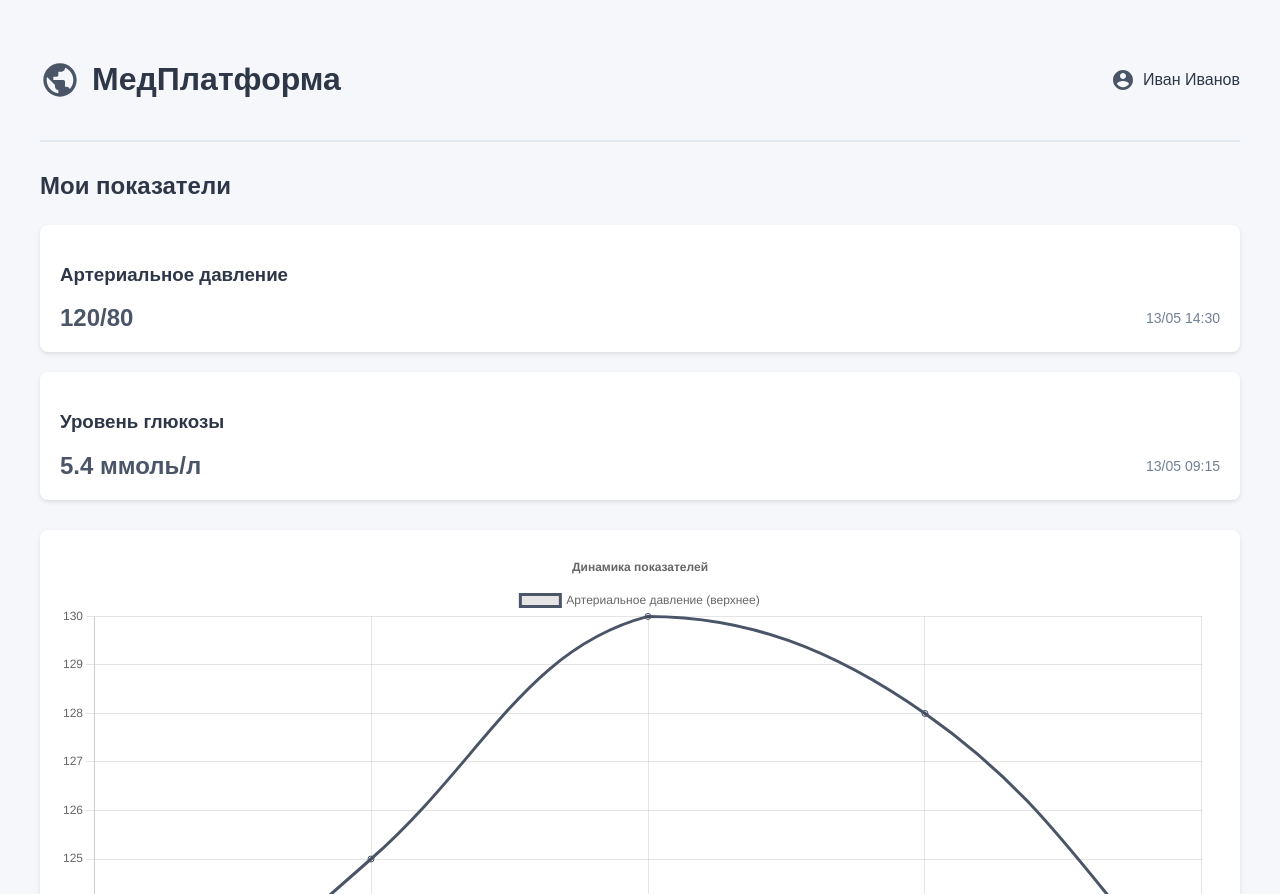
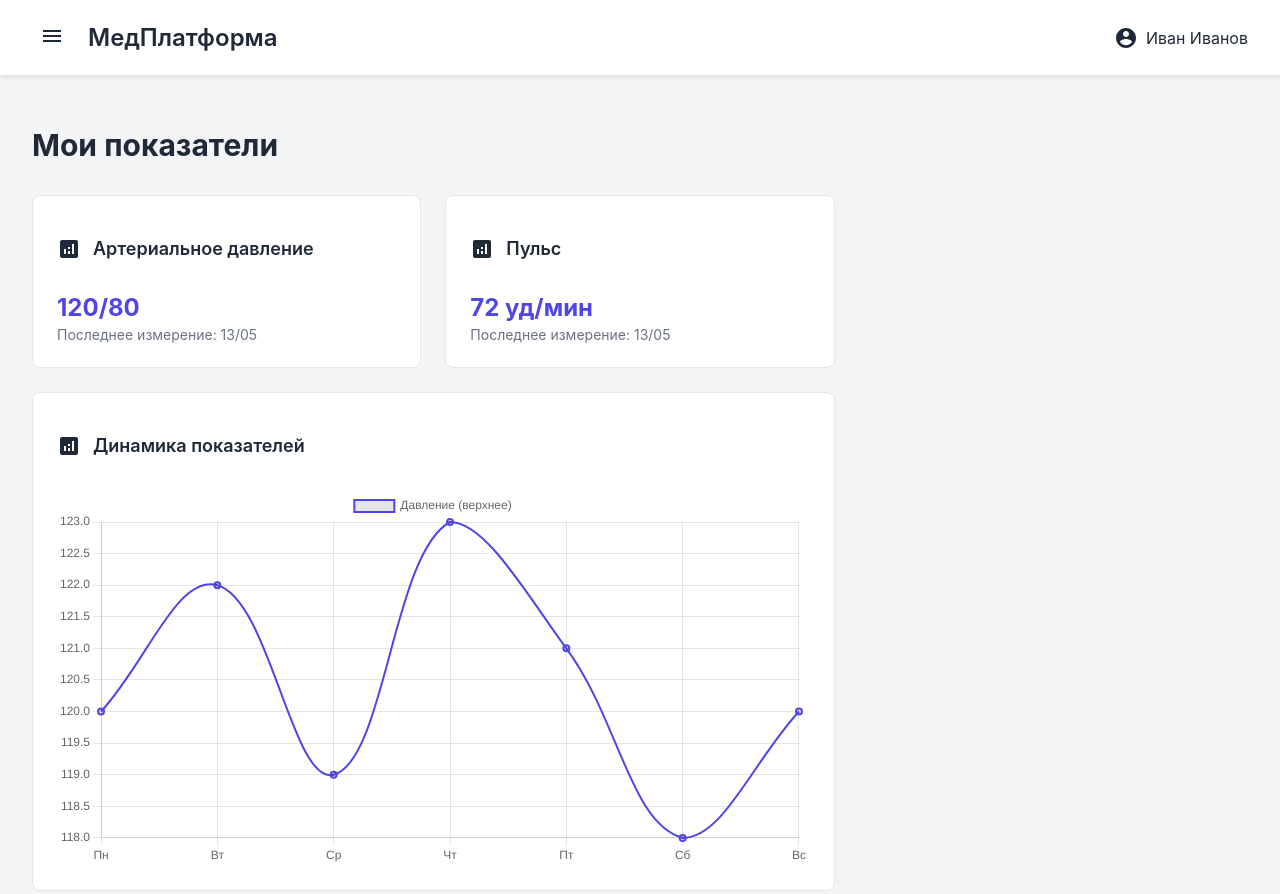
Before and after one commit to EMPTYyYyYyY/IAS, a plain HTML site: page src/html/patient-dashboard.html in a window 1280 px wide. Shown: the top 894 px of the page. Drawn offline with nearby package versions, Linux system fonts and the light colour scheme.

Commit message:
redone p-dashboard

```diff
--- a/src/html/patient-dashboard.html
+++ b/src/html/patient-dashboard.html
@@ -9,64 +9,90 @@
     <script src="https://emptyyyyyyy.github.io/IAS/src/scripts/patient-dashboard.js" defer></script>
 </head>
 <body>
-    <!-- SVG Sprite с иконками -->
+    <!-- SVG Sprite (точно как у врача) -->
     <svg style="display: none;">
-        <symbol id="logo-icon" viewBox="0 0 24 24">
-            <path d="M12 2C6.48 2 2 6.48 2 12s4.48 10 10 10 10-4.48 10-10S17.52 2 12 2zm-1 17.93c-3.95-.49-7-3.85-7-7.93 0-.62.08-1.21.21-1.79L9 15v1c0 1.1.9 2 2 2v1.93zm6.9-2.54c-.26-.81-1-1.39-1.9-1.39h-1v-3c0-.55-.45-1-1-1H8v-2h2c.55 0 1-.45 1-1V7h2c1.1 0 2-.9 2-2v-.41c2.93 1.19 5 4.06 5 7.41 0 2.08-.8 3.97-2.1 5.39z"/>
+        <symbol id="menu-icon" viewBox="0 0 24 24">
+            <path d="M3 18h18v-2H3v2zm0-5h18v-2H3v2zm0-7v2h18V6H3z"/>
         </symbol>
-        <symbol id="user-icon" viewBox="0 0 24 24">
+        <symbol id="chart-icon" viewBox="0 0 24 24">
+            <path d="M19 3H5c-1.1 0-2 .9-2 2v14c0 1.1.9 2 2 2h14c1.1 0 2-.9 2-2V5c0-1.1-.9-2-2-2zM9 17H7v-5h2v5zm4 0h-2v-3h2v3zm0-5h-2v-2h2v2zm4 5h-2V7h2v10z"/>
+        </symbol>
+        <symbol id="profile-icon" viewBox="0 0 24 24">
             <path d="M12 2C6.48 2 2 6.48 2 12s4.48 10 10 10 10-4.48 10-10S17.52 2 12 2zm0 3c1.66 0 3 1.34 3 3s-1.34 3-3 3-3-1.34-3-3 1.34-3 3-3zm0 14.2c-2.5 0-4.71-1.28-6-3.22.03-1.99 4-3.08 6-3.08 1.99 0 5.97 1.09 6 3.08-1.29 1.94-3.5 3.22-6 3.22z"/>
         </symbol>
     </svg>
 
     <div class="container">
-        <!-- Шапка -->
+        <!-- Шапка (как у врача) -->
         <header class="header">
-            <div class="logo">
-                <svg class="icon-large">
-                    <use xlink:href="#logo-icon"></use>
+            <button class="menu-button">
+                <svg class="icon">
+                    <use xlink:href="#menu-icon"></use>
                 </svg>
-                <h1>МедПлатформа</h1>
-            </div>
-            <div class="user-panel">
+            </button>
+            <div class="header-title">МедПлатформа</div>
+            <div class="user-info">
                 <svg class="icon">
-                    <use xlink:href="#user-icon"></use>
+                    <use xlink:href="#profile-icon"></use>
                 </svg>
-                <span class="username">Иван Иванов</span>
+                <span>Иван Иванов</span>
             </div>
         </header>
 
         <!-- Основной контент -->
-        <main class="content">
-            <h2>Мои показатели</h2>
+        <main class="main-content">
+            <div class="content-header">
+                <h1>Мои показатели</h1>
+            </div>
 
-            <!-- Карточки показателей -->
+            <!-- Карточки в стиле врача -->
+            <div class="card-grid">
+                <!-- Карточка давления -->
                 <div class="card">
+                    <div class="card-header">
+                        <svg class="icon">
+                            <use xlink:href="#chart-icon"></use>
+                        </svg>
                         <h3>Артериальное давление</h3>
-                <div class="metric-data">
+                    </div>
+                    <div class="card-body">
+                        <div class="metric">
                             <span class="value">120/80</span>
-                    <span class="timestamp">13/05 14:30</span>
+                            <span class="label">Последнее измерение: 13/05</span>
+                        </div>
                     </div>
                 </div>
 
+                <!-- Карточка пульса -->
                 <div class="card">
-                <h3>Уровень глюкозы</h3>
-                <div class="metric-data">
-                    <span class="value">5.4 ммоль/л</span>
-                    <span class="timestamp">13/05 09:15</span>
+                    <div class="card-header">
+                        <svg class="icon">
+                            <use xlink:href="#chart-icon"></use>
+                        </svg>
+                        <h3>Пульс</h3>
+                    </div>
+                    <div class="card-body">
+                        <div class="metric">
+                            <span class="value">72 уд/мин</span>
+                            <span class="label">Последнее измерение: 13/05</span>
+                        </div>
                     </div>
                 </div>
 
                 <!-- График -->
-            <div class="chart-card">
+                <div class="card chart-card">
+                    <div class="card-header">
+                        <svg class="icon">
+                            <use xlink:href="#chart-icon"></use>
+                        </svg>
+                        <h3>Динамика показателей</h3>
+                    </div>
+                    <div class="card-body">
                         <canvas id="healthChart"></canvas>
                     </div>
+                </div>
+            </div>
         </main>
-
-        <!-- Подвал -->
-        <footer class="footer">
-            <p>© 2023 Медицинская платформа. Все права защищены.</p>
-        </footer>
     </div>
 </body>
 </html>
--- a/src/scripts/patient-dashboard.js
+++ b/src/scripts/patient-dashboard.js
@@ -1,15 +1,17 @@
-document.addEventListener('DOMContentLoaded', () => {
+document.addEventListener('DOMContentLoaded', function() {
+    // Инициализация графика (как у врача)
     const ctx = document.getElementById('healthChart').getContext('2d');
 
     new Chart(ctx, {
         type: 'line',
         data: {
-            labels: ['01.10', '02.10', '03.10', '04.10', '05.10'],
+            labels: ['Пн', 'Вт', 'Ср', 'Чт', 'Пт', 'Сб', 'Вс'],
             datasets: [{
-                label: 'Артериальное давление (верхнее)',
-                data: [120, 125, 130, 128, 122],
-                borderColor: '#4a5568',
-                tension: 0.4
+                label: 'Давление (верхнее)',
+                data: [120, 122, 119, 123, 121, 118, 120],
+                borderColor: '#4F46E5',
+                tension: 0.4,
+                borderWidth: 2
             }]
         },
         options: {
@@ -19,8 +21,12 @@ document.addEventListener('DOMContentLoaded', () => {
                     position: 'top',
                 },
                 title: {
-                    display: true,
-                    text: 'Динамика показателей'
+                    display: false
+                }
+            },
+            scales: {
+                y: {
+                    beginAtZero: false
                 }
             }
         }
--- a/src/styles/patient-dashboard.css
+++ b/src/styles/patient-dashboard.css
@@ -1,100 +1,109 @@
-/* Общие стили */
+/* Все стили идентичны врачебным */
+:root {
+    --primary-color: #4F46E5;
+    --background-color: #F3F4F6;
+    --card-background: #FFFFFF;
+    --text-color: #1F2937;
+    --border-color: #E5E7EB;
+}
+
 body {
-    font-family: 'Arial', sans-serif;
+    font-family: 'Inter', sans-serif;
     margin: 0;
-    padding: 20px;
-    background: #f5f7fa;
-    color: #2d3748;
+    background-color: var(--background-color);
+    color: var(--text-color);
 }
 
 .container {
-    max-width: 1200px;
+    max-width: 1440px;
     margin: 0 auto;
 }
 
-/* Шапка */
 .header {
     display: flex;
-    justify-content: space-between;
     align-items: center;
-    padding: 20px 0;
-    border-bottom: 2px solid #e2e8f0;
+    padding: 1rem 2rem;
+    background-color: var(--card-background);
+    box-shadow: 0 2px 4px rgba(0,0,0,0.1);
 }
 
-.logo {
-    display: flex;
-    align-items: center;
-    gap: 12px;
-}
-
-.icon-large {
-    width: 40px;
-    height: 40px;
-    fill: #4a5568;
-}
-
-.user-panel {
-    display: flex;
-    align-items: center;
-    gap: 8px;
+.menu-button {
+    background: none;
+    border: none;
+    padding: 0.5rem;
+    cursor: pointer;
 }
 
 .icon {
     width: 24px;
     height: 24px;
-    fill: #4a5568;
+    fill: var(--text-color);
 }
 
-/* Контент */
-.content {
-    margin-top: 30px;
+.header-title {
+    font-size: 1.5rem;
+    font-weight: 600;
+    margin-left: 1rem;
+    flex-grow: 1;
 }
 
-h2 {
-    color: #2d3748;
-    font-size: 24px;
-    margin-bottom: 25px;
+.user-info {
+    display: flex;
+    align-items: center;
+    gap: 0.5rem;
 }
 
-/* Карточки */
+.main-content {
+    padding: 2rem;
+}
+
+.content-header h1 {
+    font-size: 1.875rem;
+    margin-bottom: 2rem;
+}
+
+.card-grid {
+    display: grid;
+    grid-template-columns: repeat(auto-fill, minmax(300px, 1fr));
+    gap: 1.5rem;
+}
+
 .card {
-    background: white;
-    border-radius: 8px;
-    padding: 20px;
-    margin-bottom: 20px;
-    box-shadow: 0 2px 4px rgba(0,0,0,0.1);
+    background: var(--card-background);
+    border-radius: 0.5rem;
+    border: 1px solid var(--border-color);
+    padding: 1.5rem;
 }
 
 .chart-card {
-    background: white;
-    border-radius: 8px;
-    padding: 20px;
-    margin-top: 30px;
-    box-shadow: 0 2px 4px rgba(0,0,0,0.1);
+    grid-column: span 2;
 }
 
-.metric-data {
+.card-header {
     display: flex;
-    justify-content: space-between;
     align-items: center;
-    margin-top: 15px;
+    gap: 0.75rem;
+    margin-bottom: 1rem;
+}
+
+.card-header h3 {
+    font-size: 1.125rem;
+    font-weight: 600;
+}
+
+.metric {
+    display: flex;
+    flex-direction: column;
+    gap: 0.25rem;
 }
 
 .value {
-    font-size: 24px;
-    font-weight: 600;
-    color: #4a5568;
+    font-size: 1.5rem;
+    font-weight: 700;
+    color: var(--primary-color);
 }
 
-.timestamp {
-    color: #718096;
-    font-size: 14px;
+.label {
+    color: #6B7280;
+    font-size: 0.875rem;
 }
-
-/* Подвал */
-.footer {
-    text-align: center;
-    padding: 30px 0;
-    color: #718096;
-    margin-top: 50px;
-}
```
Lines whose indentation alone changed are shown as unchanged.
